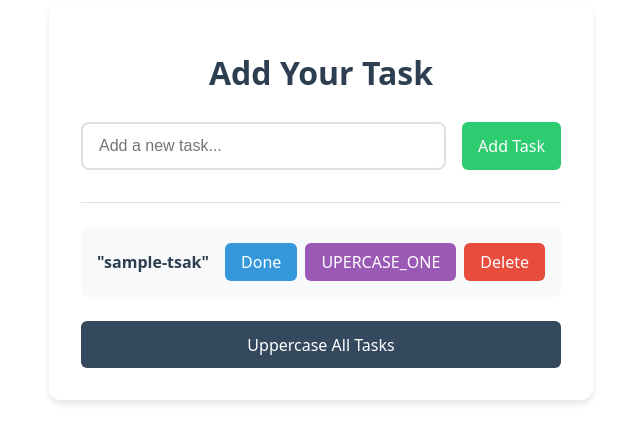
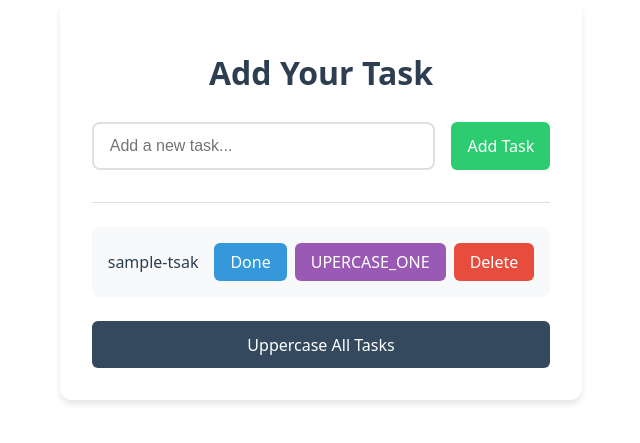
Before and after one commit to mdashad0/TodoList, a React (Vite) app: page / in a window 1280 px wide. Shown: the part 199-642 px from the top of the page, without its empty margins (319-959 px from the left). Built offline with nearby package versions, Linux system fonts and the light colour scheme.

Commit message:
Update TodoList component

```diff
--- a/src/TodoList.jsx
+++ b/src/TodoList.jsx
@@ -3,7 +3,7 @@ import { v4 as uuidv4 } from 'uuid';
 import './TodoList.css';
 
 export default function TodoList() {
-    let [todos, setTodos] = useState([{task: <b>"sample-tsak"</b>, id: uuidv4(), done: false}]);
+    let [todos, setTodos] = useState([{task: "sample-tsak", id: uuidv4(), done: false}]);
     let[newTodo, setNewTodo] = useState("");
 
     let addNewTask = () =>{
```
